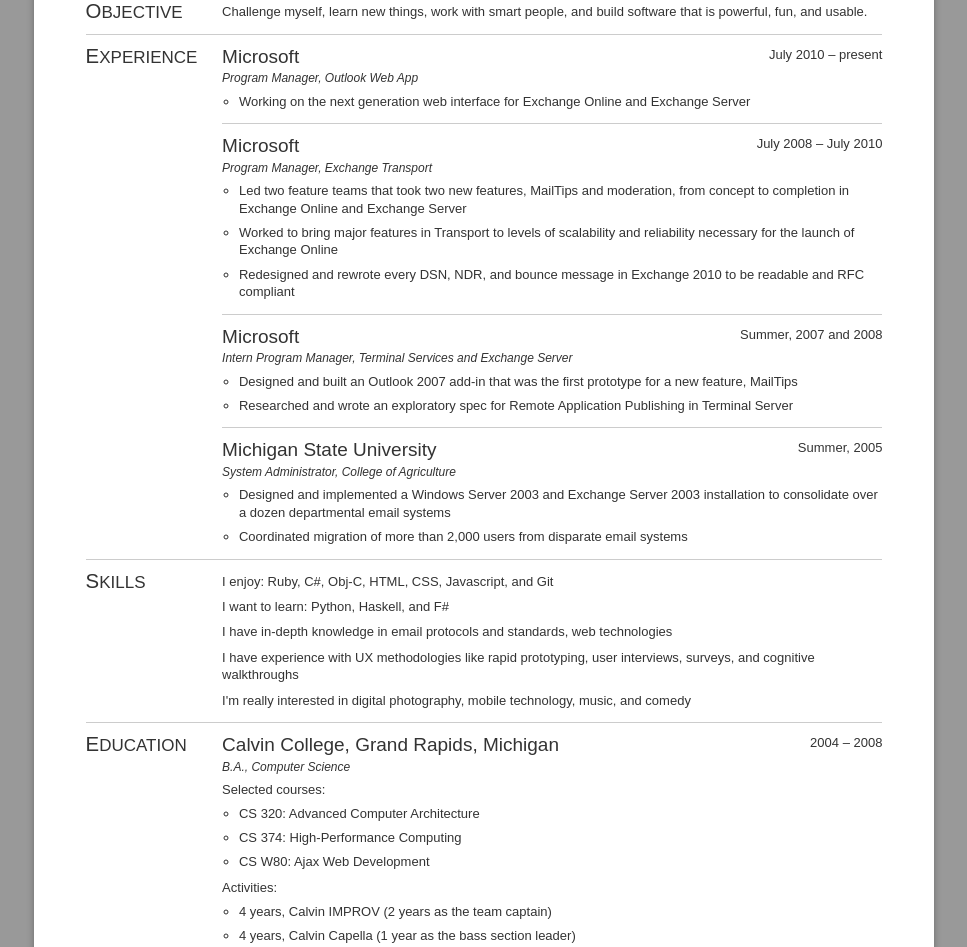
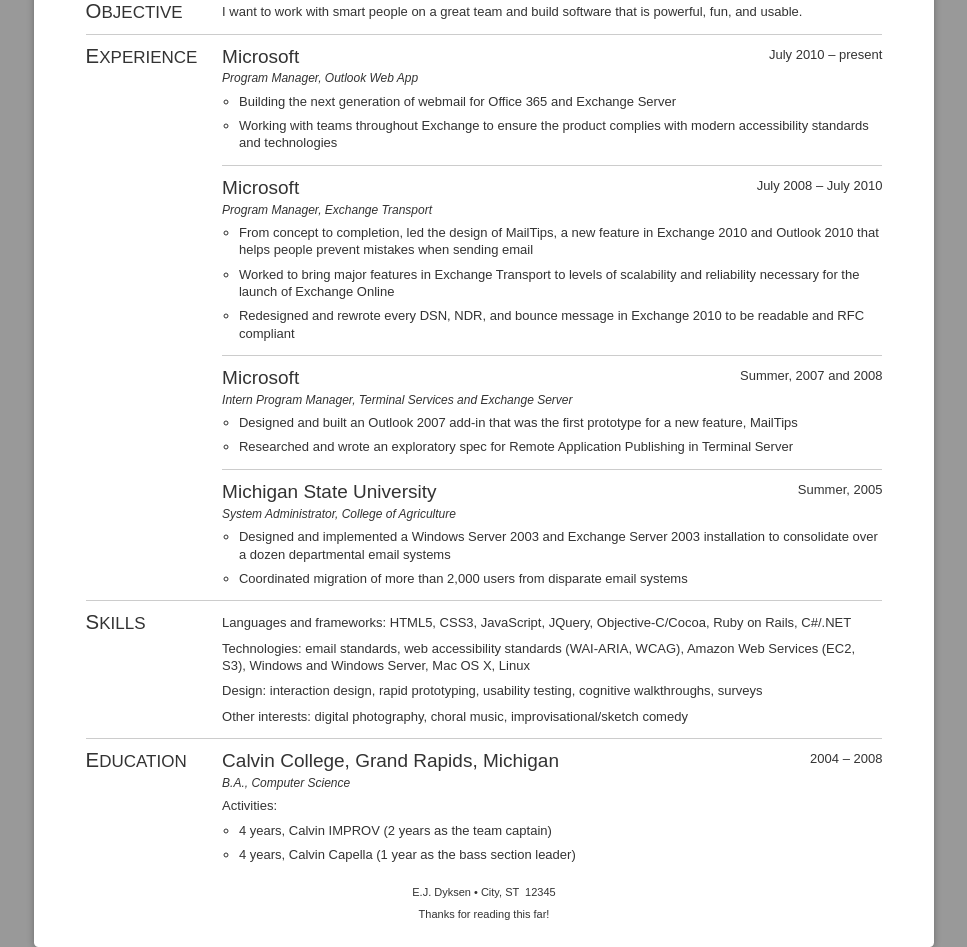
Before and after one commit to ejdyksen/resume, a plain HTML site: page resume.html in a window 1280 px wide. Shown: the part 141-1088 px from the top of the page, without its empty margins (156-1123 px from the left). Drawn offline with Linux system fonts and the light colour scheme.

Commit message:
Content update
- Changed objective statement

- Added accessibility to current job
description

- Tweaked Transport job description - Reworked skills
section

- Removed selected coursework from education section.

```diff
--- a/resume.html
+++ b/resume.html
@@ -23,7 +23,7 @@
 
   <section>
     <h2>Objective</h2>
-    <p>Challenge myself, learn new things, work with smart people, and build software that is powerful, fun, and usable.</p>
+    <p>I want to work with smart people on a great team and build software that is powerful, fun, and usable.</p>
   </section>
 
   <section>
@@ -36,7 +36,8 @@
         <h4>Program Manager, Outlook Web App</h4>
       </header>
       <ul>
-        <li>Working on the next generation web interface for Exchange Online and Exchange Server</li>
+        <li>Building the next generation of webmail for Office 365 and Exchange Server</li>
+        <li>Working with teams throughout Exchange to ensure the product complies with modern accessibility standards and technologies</li>
       </ul>
     </section>
 
@@ -47,8 +48,8 @@
         <h4>Program Manager, Exchange Transport</h4>
       </header>
       <ul>
-        <li>Led two feature teams that took two new features, MailTips and moderation, from concept to completion in Exchange Online and Exchange Server</li>
-        <li>Worked to bring major features in Transport to levels of scalability and reliability necessary for the launch of Exchange Online</li>
+        <li>From concept to completion, led the design of MailTips, a new feature in Exchange 2010 and Outlook 2010 that helps people prevent mistakes when sending email</li>
+        <li>Worked to bring major features in Exchange Transport to levels of scalability and reliability necessary for the launch of Exchange Online</li>
         <li>Redesigned and rewrote every DSN, NDR, and bounce message in Exchange 2010 to be readable and RFC compliant</li>
       </ul>
     </section>
@@ -82,11 +83,10 @@
   <section>
     <h2>Skills</h2>
     <ul>
-      <p>I enjoy: Ruby, C#, Obj-C, HTML, CSS, Javascript, and Git</p>
-      <p>I want to learn: Python, Haskell, and F#</p>
-      <p>I have in-depth knowledge in email protocols and standards, web technologies</p>
-      <p>I have experience with UX methodologies like rapid prototyping, user interviews, surveys, and cognitive walkthroughs</p>
-      <p>I'm really interested in digital photography, mobile technology, music, and comedy</p>
+      <p>Languages and frameworks: HTML5, CSS3, JavaScript, JQuery, Objective-C/Cocoa, Ruby on Rails, C#/.NET</p>
+      <p>Technologies: email standards, web accessibility standards (WAI-ARIA, WCAG), Amazon Web Services (EC2, S3), Windows and Windows Server, Mac OS X, Linux</p>
+      <p>Design: interaction design, rapid prototyping, usability testing, cognitive walkthroughs, surveys</p>
+      <p>Other interests: digital photography, choral music, improvisational/sketch comedy</p>
     </ul>
   </section>
 
@@ -98,13 +98,6 @@
         <h3>Calvin College, Grand Rapids, Michigan</h3>
         <h4>B.A., Computer Science</h4>
       </header>
-
-      <p>Selected courses:</p>
-      <ul>
-        <li>CS 320: Advanced Computer Architecture</li>
-        <li>CS 374: High-Performance Computing</li>
-        <li>CS W80: Ajax Web Development</li>
-      </ul>
 
       <p>Activities:</p>
       <ul>
@@ -126,7 +119,6 @@
 </article>
 
 
-<!-- Google Analytics tracking -->
 <script type="text/javascript">
   var _gaq = _gaq || [];
   _gaq.push(['_setAccount', 'UA-81657-6']);
```
